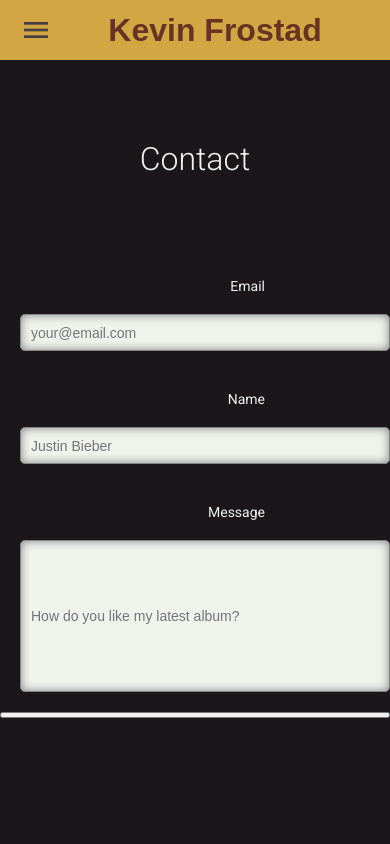
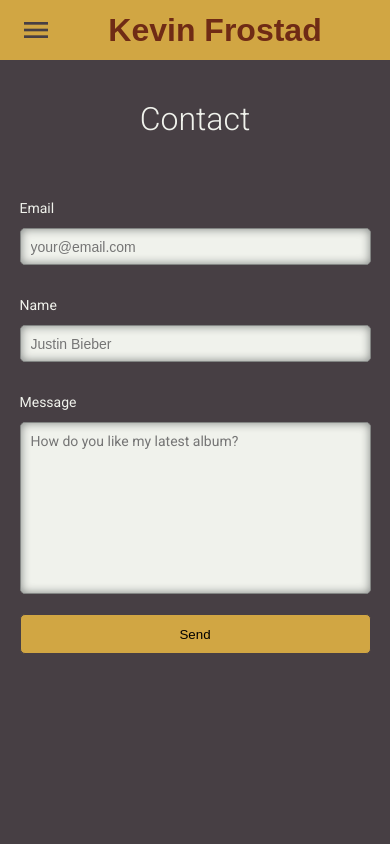
Before and after one commit to frokev/react-portfolio, a React (Create React App) app: page /contact in a window 390 px wide. Shown: the top 844 px of the page. Built offline with nearby package versions, Linux system fonts and the light colour scheme; a web font is replaced by a local one.

Commit message:
Finished ContactPage responsive design, and fixed some style bugs

```diff
--- a/src/containers/AboutPage/AboutPage.scss
+++ b/src/containers/AboutPage/AboutPage.scss
@@ -1,22 +1,23 @@
 .about-page {
+  display: flex;
   background-color: $darkShade-color;
+  justify-content: center;
+  width: 100%;
+  min-height: 960px;
+  max-height: fit-content;
   font-family: $primary-font;
-  display: grid;
-  grid-template-columns: repeat(13, 1fr);
-  width: 100%;
-  gap: 20px;
-  overflow: hidden;
+  color: $lightShade-color;
 
   .content-wrapper {
+    display: flex;
+    align-items: center;
+    flex-direction: column;
+    flex: 0 1 1625px;
+    min-height: 960px;
+    max-height: fit-content;
     background-color: $darkShade-darker-color;
-    grid-column: 2 / 13;
-    display: grid;
-    grid-template-columns: repeat(11, 1fr);
-    padding-bottom: 40px;
-    width: 100%;
-    color: $lightShade-color;
 
-    @media only screen and (max-width: 1440px) {
+    @media only screen and (max-width: 1600px) {
       grid-column: 1 / 14;
       background-color: $darkShade-color;
     }
@@ -25,7 +26,6 @@
       margin: 0;
       padding-top: 80px;
       padding-bottom: 40px;
-      grid-column: 1 / 12;
       font-weight: 300;
       font-size: 32px;
       text-align: center;
@@ -37,7 +37,6 @@
     }
 
     .section-about {
-      grid-column: 1 / 12;
       display: flex;
       flex-direction: row;
       flex-wrap: wrap;
--- a/src/containers/ContactPage/ContactPage.scss
+++ b/src/containers/ContactPage/ContactPage.scss
@@ -7,45 +7,18 @@
   max-height: fit-content;
   font-family: $primary-font;
 
-  @media only screen and (max-width: 500px) {
-    .content-wrapper {
-      background-color: $lightShade-color;
-
-      .page-title {
-        font-size: 28px;
-        margin-top: 40px;
-      }
-
-      .form-wrapper {
-        margin-top: 40px;
-
-        .input-section {
-          margin: 5px 5px;
-
-          .input-title {
-            margin: 5px 5px;
-          }
-
-          .input-field {
-            margin: 5px 5px;
-          }
-
-          .submit-button {
-            margin: 5px 5px;
-          }
-        }
-      }
-    }
-  }
-
   .content-wrapper {
     display: flex;
-    align-content: center;
+    align-items: center;
     flex-direction: column;
     flex: 0 1 1625px;
     min-height: 960px;
     max-height: fit-content;
     background-color: $darkShade-darker-color;
+
+    @media only screen and (max-width: 1600px) {
+      background-color: $darkShade-color;
+    }
 
     .page-title {
       font-weight: 300;
@@ -54,34 +27,34 @@
       color: $lightShade-color;
       margin: 0;
       margin-top: 80px;
+
+      @media only screen and (max-width: 500px) {
+        margin-top: 40px;
+      }
     }
 
     .form-wrapper {
       display: flex;
       flex-direction: column;
-      align-content: center;
-      height: fit-content;
-      flex: 0 1 490px;
+      align-items: center;
+      width: 420px;
       margin-top: 80px;
 
+      @media only screen and (max-width: 650px) {
+        margin-top: 40px;
+        width: 90%;
+      }
+
       .input-section {
+        position: relative;
         display: flex;
-        justify-content: center;
         align-items: center;
         flex-direction: row;
         flex-wrap: wrap;
         width: 100%;
+        margin: 10px;
         height: fit-content;
-        margin: 10px 10px;
-
-        .input-title {
-          font-weight: 400;
-          font-size: 14px;
-          flex: 0 1 120px;
-          text-align: right;
-          color: $lightShade-color;
-          margin: 10px 10px;
-        }
+        color: $lightShade-color;
 
         .input-field {
           background-color: $lightShade-color;
@@ -90,25 +63,55 @@
           border-radius: 5px;
           box-shadow: inset 0 0 10px $lightAccent-color;
           height: 35px;
-          flex: 0 1 420px;
-          max-width: 420px;
+          width: 100%;
           padding: 0 10px;
-          margin: 10px 10px;
+          margin: 10px 0;
+
+          @media only screen and (max-width: 1000px) {
+            margin: 0;
+          }
+        }
+
+        .input-title {
+          position: absolute;
+          left: -150px;
+          top: 0;
+          bottom: 0;
+          font-weight: 400;
+          font-size: 14px;
+          line-height: 40px;
+          width: 120px;
+          text-align: right;
+          color: $lightShade-color;
+          margin: 10px;
+
+          @media only screen and (max-width: 1000px) {
+            position: initial;
+            width: auto;
+            justify-self: start;
+            margin: 0;
+          }
         }
 
         .message-field {
           @extend .input-field;
+          font-family: $primary-font;
+          padding: 10px;
           height: 150px;
+          width: 100%;
+          resize: none;
         }
       }
 
       .submit-button {
-        height: 40px;
         flex: 0 1 420px;
-        justify-self: right;
+        max-height: 40px;
+        width: 100%;
+        justify-self: center;
         background-color: $primary-color;
         border: $darkShade-color solid 1px;
-        margin: 10px 10px;
+        border-radius: 5px;
+        margin-top: 10px;
 
         p {
           text-align: center;
@@ -117,6 +120,13 @@
           font-size: 16px;
           font-weight: 400;
         }
+
+        &:hover,
+        &:focus {
+          outline: none;
+          cursor: pointer;
+          filter: brightness(90%);
+        }
       }
     }
   }
--- a/src/containers/ContactPage/ContactPage.tsx
+++ b/src/containers/ContactPage/ContactPage.tsx
@@ -1,40 +1,74 @@
-import React, { Component } from "react";
+import React, {
+  Component,
+  InputHTMLAttributes,
+  ChangeEvent,
+  FormEvent
+} from "react";
 
 export default class ContactPage extends Component {
+  state = {
+    email: undefined,
+    name: undefined,
+    message: undefined
+  };
+
   render() {
     return (
       <div className="contact-page">
         <div className="content-wrapper">
           <h1 className="page-title">Contact</h1>
-          <div className="form-wrapper">
-            <div className="input-section">
-              <p className="input-title">Email</p>
+          <form onSubmit={this.handleSubmit} className="form-wrapper">
+            <label className="input-section">
+              <span className="input-title">Email</span>
               <input
                 type="email"
+                name="email"
                 placeholder="your@email.com"
+                value={this.state.email}
+                onChange={this.handleFormChange}
                 className="input-field"
               />
-            </div>
-            <div className="input-section">
-              <p className="input-title">Name</p>
+            </label>
+            <label className="input-section">
+              <span className="input-title">Name</span>
               <input
                 type="text"
+                name="name"
                 placeholder="Justin Bieber"
                 className="input-field"
               />
-            </div>
-            <div className="input-section">
-              <p className="input-title">Message</p>
-              <input
-                type="text"
+            </label>
+            <label className="input-section">
+              <span className="input-title">Message</span>
+              <textarea
+                name="message"
                 placeholder="How do you like my latest album?"
                 className="message-field"
               />
-            </div>
-            <button className="submit-buttion" />
-          </div>
+            </label>
+            <input type="submit" value="Send" className="submit-button" />
+          </form>
         </div>
       </div>
     );
   }
+
+  handleFormChange = (event: ChangeEvent<HTMLInputElement>) => {
+    if (event.target.name == "email")
+      this.setState({
+        email: event.target.value
+      });
+    else if (event.target.name == "name")
+      this.setState({
+        name: event.target.value
+      });
+    else if (event.target.name == "message")
+      this.setState({
+        message: event.target.value
+      });
+  };
+
+  handleSubmit = (event: FormEvent<HTMLFormElement>) => {
+    event.preventDefault();
+  };
 }
--- a/src/containers/Navbar/Navbar.scss
+++ b/src/containers/Navbar/Navbar.scss
@@ -33,15 +33,9 @@
     align-self: center;
     color: $darkShade-color;
 
-    /* Support for all WebKit browsers. */
     -webkit-font-smoothing: antialiased;
-    /* Support for Safari and Chrome. */
     text-rendering: optimizeLegibility;
-
-    /* Support for Firefox. */
     -moz-osx-font-smoothing: grayscale;
-
-    /* Support for IE. */
     font-feature-settings: "liga";
 
     @media only screen and (max-width: 1000px) {
@@ -52,8 +46,7 @@
 
   .brand {
     font-family: $brand-font;
-    color: $darkAccent-color;
-    filter: brightness(70%);
+    color: $darkAccent-darker-color;
     grid-column: 2 / span 3;
     grid-row: 1;
     align-self: center;
--- a/src/containers/Navbar/Navbar.tsx
+++ b/src/containers/Navbar/Navbar.tsx
@@ -1,7 +1,7 @@
 import React, { Component, Fragment } from "react";
 import { BrowserRouter } from "react-router-dom";
 import NavLink from "react-router-dom/NavLink";
-import Drawer from "../../components//Drawer/Drawer";
+import Drawer from "../../components/Drawer/Drawer";
 
 export default class Navbar extends Component<any, any> {
   state = {
--- a/src/containers/PortfolioPage/PortfolioPage.scss
+++ b/src/containers/PortfolioPage/PortfolioPage.scss
@@ -15,6 +15,10 @@
     min-height: 960px;
     max-height: fit-content;
     background-color: $darkShade-darker-color;
+
+    @media only screen and (max-width: 1600px) {
+      background-color: $darkShade-color;
+    }
 
     .page-title {
       font-family: $primary-font;
```
